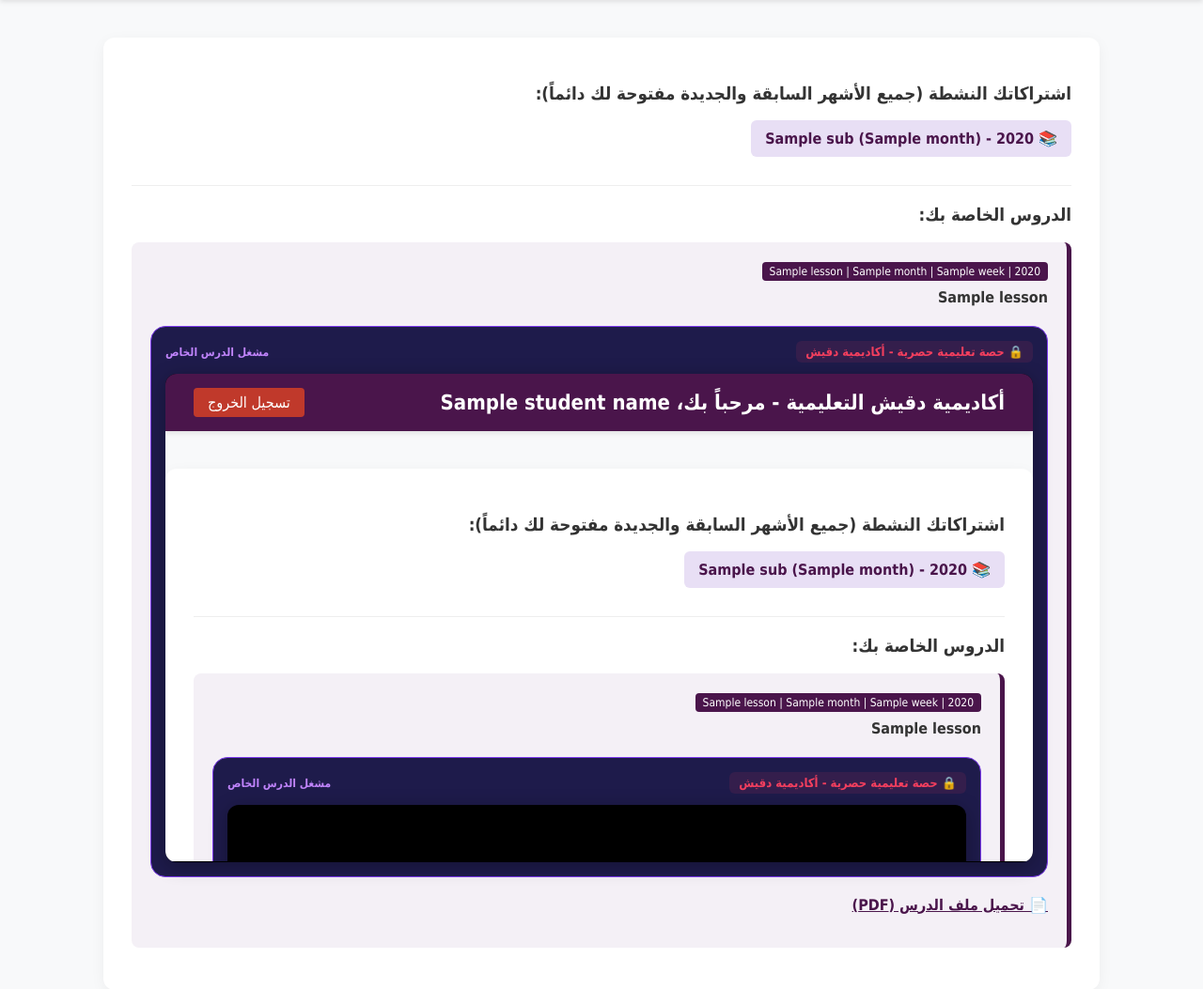
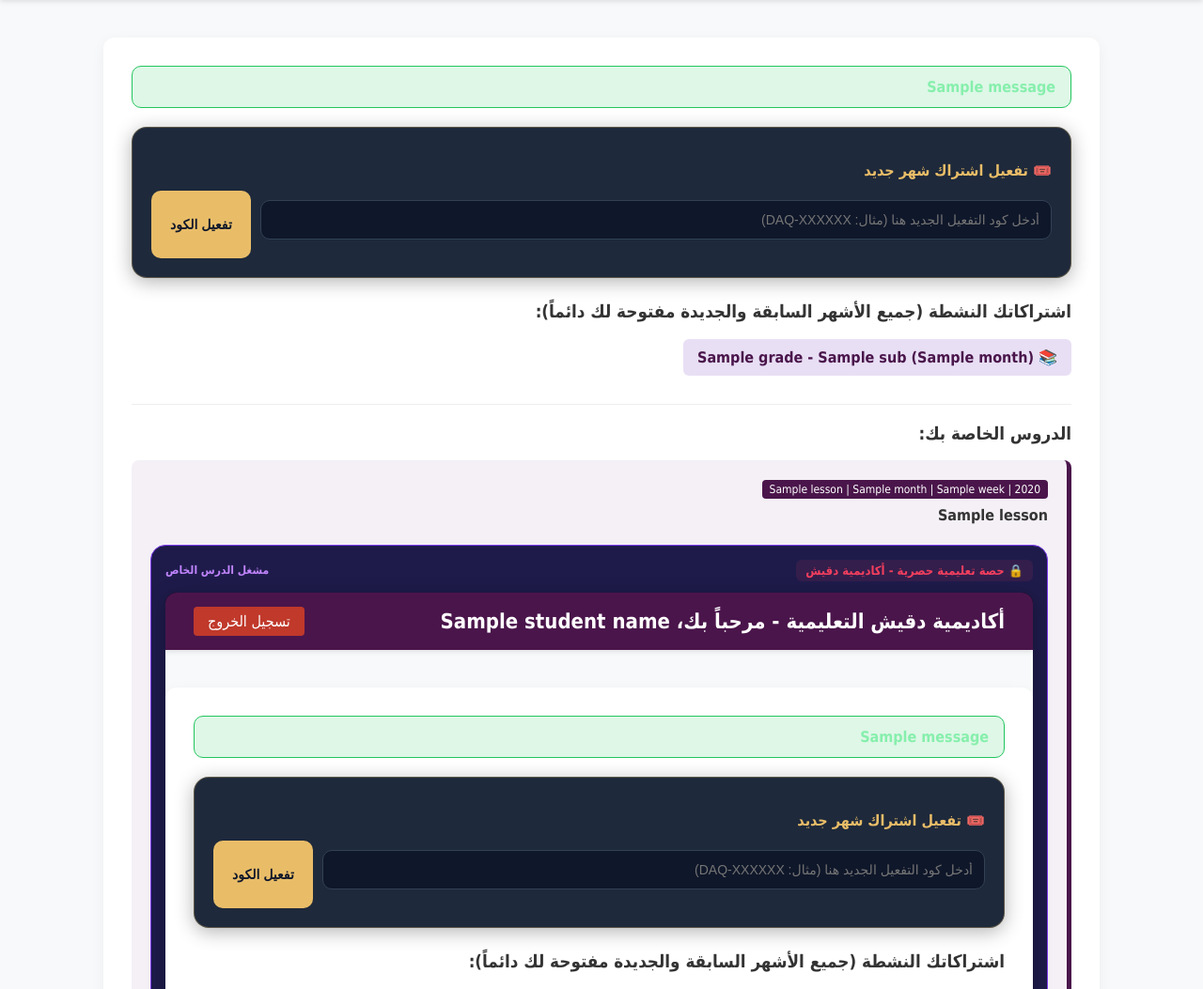
Before and after one commit to hamza3838/Dekiche_Academy_bordj_bounaAma, a Flask app: template templates/student_dashboard.html in a window 1280 px wide. Shown: the part 61-1114 px from the top of the page at 94% size. Run offline with Flask 3, Linux system fonts and the light colour scheme; the template is opened without the code that fills it: most values are stand-ins (such as "Sample title", 1, 10 or a date in 2020); one stand-in notice (Sample message) is shown.

Commit message:
Update student_dashboard.html

```diff
--- a/templates/student_dashboard.html
+++ b/templates/student_dashboard.html
@@ -32,6 +32,15 @@
             border-radius: 16px;
             margin: 20px 0;
         }
+        /* صندوق تفعيل الكود الجديد */
+        .redeem-box {
+            background: #1e293b;
+            border: 1px solid rgba(233, 189, 104, 0.3);
+            border-radius: 16px;
+            padding: 20px;
+            margin-bottom: 25px;
+            box-shadow: 0 4px 20px rgba(0,0,0,0.3);
+        }
     </style>
 </head>
 <body>
@@ -41,11 +50,31 @@
     </div>
 
     <div class="container">
+        <!-- رسائل التنبيه والنجاح أو الخطأ -->
+        {% with messages = get_flashed_messages(with_categories=true) %}
+            {% if messages %}
+                {% for cat, msg in messages %}
+                    <div style="padding: 12px 16px; border-radius: 10px; margin-bottom: 20px; font-weight: bold; background: {% if cat == 'success' %}rgba(34, 197, 94, 0.15); border: 1px solid #22c55e; color: #86efac;{% else %}rgba(239, 68, 68, 0.15); border: 1px solid #ef4444; color: #fca5a5;{% endif %}">
+                        {{ msg }}
+                    </div>
+                {% endfor %}
+            {% endif %}
+        {% endwith %}
+
+        <!-- صندوق تفعيل كود شهر جديد (دون الحاجة لإعادة التسجيل) -->
+        <div class="redeem-box">
+            <h3 style="color: #e9bd68; margin-bottom: 12px; font-size: 16px;">🎟️ تفعيل اشتراك شهر جديد</h3>
+            <form action="{{ url_for('redeem_code') }}" method="POST" style="display: flex; gap: 10px; flex-wrap: wrap;">
+                <input type="text" name="code" placeholder="أدخل كود التفعيل الجديد هنا (مثال: DAQ-XXXXXX)" required style="flex: 1; min-width: 250px; padding: 12px; background: #0f172a; border: 1px solid #334155; color: #f8fafc; border-radius: 10px; font-size: 14px; outline: none;">
+                <button type="submit" style="background: #e9bd68; color: #0f172a; padding: 12px 20px; border: none; border-radius: 10px; font-weight: 700; cursor: pointer; font-size: 14px; transition: 0.2s;">تفعيل الكود</button>
+            </form>
+        </div>
+
         <h3>اشتراكاتك النشطة (جميع الأشهر السابقة والجديدة مفتوحة لك دائماً):</h3>
         <div style="display: flex; gap: 10px; flex-wrap: wrap; margin-bottom: 30px;">
             {% for sub in subscriptions %}
                 <div style="background: #e8dff5; padding: 10px 15px; border-radius: 6px; font-weight: bold; color: #4A154B;">
-                    📚 {{ sub.school_year }} - {{ sub.subject }} ({{ sub.month }})
+                    📚 {{ sub.grade or sub.school_year }} - {{ sub.subject }} ({{ sub.month }})
                 </div>
             {% endfor %}
         </div>
```
